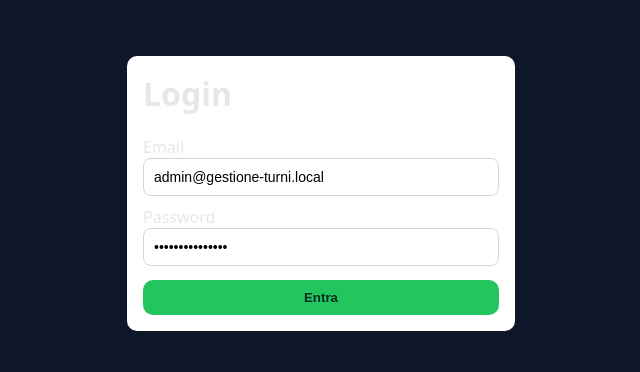
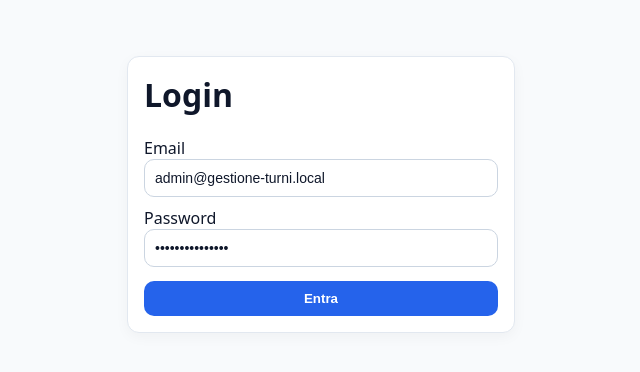
Before and after one commit to vittorio-palmieri/gestione-turni, a Next.js app in the folder frontend/: page /login in a window 1280 px wide. Shown: the top 372 px of the page, without its empty margins (319-959 px from the left). Built offline with nearby package versions, Linux system fonts and the light colour scheme.

Commit message:
Tema blu definitivo

```diff
--- a/frontend/styles/globals.css
+++ b/frontend/styles/globals.css
@@ -1,182 +1,171 @@
 /* ===============================
-   BASE
+   THEME: Blu moderno (definitivo)
 ================================ */
-* {
-  box-sizing: border-box;
+:root{
+  --bg: #f8fafc;
+  --card: #ffffff;
+  --text: #0f172a;
+  --muted: #475569;
+  --border: #e2e8f0;
+
+  --primary: #2563eb;
+  --primary-hover: #1d4ed8;
+
+  --danger: #dc2626;
+  --danger-hover: #b91c1c;
+
+  --sidebar: #0f172a;
+  --sidebar-hover: #1e293b;
+
+  --badge-bg: #e0e7ff;
+  --badge-text: #1e40af;
+
+  --alert-bg: #fee2e2;
+  --alert-text: #991b1b;
+
+  --warn-bg: #fef3c7;
+  --warn-text: #92400e;
 }
 
-body {
-  margin: 0;
-  font-family: system-ui, -apple-system, BlinkMacSystemFont, "Segoe UI",
-    Roboto, Oxygen, Ubuntu, Cantarell, "Open Sans", "Helvetica Neue",
-    sans-serif;
-  background-color: #f8fafc;
-  color: #0f172a;
+*{ box-sizing:border-box; }
+
+body{
+  margin:0;
+  font-family: system-ui,-apple-system,BlinkMacSystemFont,"Segoe UI",Roboto,Oxygen,Ubuntu,Cantarell,"Open Sans","Helvetica Neue",sans-serif;
+  background: var(--bg);
+  color: var(--text);
 }
 
 /* ===============================
-   LAYOUT
+   CARDS / LAYOUT
 ================================ */
-.sidebar {
-  background-color: #1e293b;
-  color: #ffffff;
+.card{
+  background: var(--card);
+  border: 1px solid var(--border);
+  border-radius: 12px;
+  padding: 16px;
+  box-shadow: 0 4px 14px rgba(0,0,0,0.04);
 }
 
-.sidebar a {
+/* Sidebar (se la tua sidebar usa class "sidebar") */
+.sidebar{
+  background: var(--sidebar);
+  color: #fff;
+}
+
+.sidebar a{
   color: #e5e7eb;
-  text-decoration: none;
+  text-decoration:none;
 }
 
 .sidebar a.active,
-.sidebar a:hover {
-  background-color: #334155;
-  border-radius: 6px;
+.sidebar a:hover{
+  background: var(--sidebar-hover);
+  border-radius: 8px;
 }
 
 /* ===============================
-   CARDS
+   BUTTONS
 ================================ */
-.card {
-  background-color: #ffffff;
+.btn{
+  border: 0;
   border-radius: 10px;
-  padding: 16px;
-  box-shadow: 0 4px 12px rgba(0, 0, 0, 0.05);
+  padding: 10px 16px;
+  font-weight: 700;
+  cursor: pointer;
+  transition: background-color .15s ease, transform .05s ease;
+}
+
+.btn:active{ transform: scale(0.98); }
+
+.btn.primary{
+  background: var(--primary);
+  color: #fff;
+}
+.btn.primary:hover{ background: var(--primary-hover); }
+
+.btn.danger{
+  background: var(--danger);
+  color: #fff;
+}
+.btn.danger:hover{ background: var(--danger-hover); }
+
+.btn.secondary{
+  background: #e5e7eb;
+  color: var(--text);
+}
+.btn.secondary:hover{ background: #d1d5db; }
+
+/* ===============================
+   INPUTS
+================================ */
+.input, select{
+  width: 100%;
+  padding: 10px;
+  border-radius: 10px;
+  border: 1px solid #cbd5e1;
+  font-size: 14px;
+  background: #fff;
+  color: var(--text);
+}
+
+.input:focus, select:focus{
+  outline: none;
+  border-color: var(--primary);
+  box-shadow: 0 0 0 2px rgba(37,99,235,0.25);
 }
 
 /* ===============================
-   BOTTONI
+   TABLES
 ================================ */
-.btn {
-  border: none;
-  border-radius: 8px;
-  padding: 10px 16px;
-  cursor: pointer;
-  font-weight: 600;
-  transition: background-color 0.2s ease, transform 0.1s ease;
-}
-
-.btn:active {
-  transform: scale(0.97);
-}
-
-.btn.primary {
-  background-color: #2563eb;
-  color: #ffffff;
-}
-
-.btn.primary:hover {
-  background-color: #1d4ed8;
-}
-
-.btn.danger {
-  background-color: #dc2626;
-  color: #ffffff;
-}
-
-.btn.danger:hover {
-  background-color: #b91c1c;
-}
-
-.btn.secondary {
-  background-color: #e5e7eb;
-  color: #0f172a;
-}
-
-.btn.secondary:hover {
-  background-color: #d1d5db;
-}
-
-/* ===============================
-   INPUT
-================================ */
-.input,
-select {
-  width: 100%;
-  padding: 10px;
-  border-radius: 8px;
-  border: 1px solid #cbd5e1;
-  font-size: 14px;
-}
-
-.input:focus,
-select:focus {
-  outline: none;
-  border-color: #2563eb;
-  box-shadow: 0 0 0 1px #2563eb;
-}
-
-/* ===============================
-   TABELLE
-================================ */
-table {
-  width: 100%;
-  border-collapse: collapse;
-}
-
-th {
-  background-color: #f1f5f9;
+table{ width:100%; border-collapse:collapse; }
+th{
+  background: #f1f5f9;
   color: #334155;
   font-size: 13px;
   text-transform: uppercase;
   padding: 10px;
 }
+td{
+  padding: 10px;
+  border-bottom: 1px solid var(--border);
+}
+tr:hover td{ background: #f8fafc; }
 
-td {
-  padding: 10px;
-  border-bottom: 1px solid #e5e7eb;
+/* ===============================
+   BADGE / ALERTS
+================================ */
+.badge{
+  background: var(--badge-bg);
+  color: var(--badge-text);
+  padding: 4px 10px;
+  border-radius: 999px;
+  font-size: 12px;
+  font-weight: 800;
 }
 
-tr:hover td {
-  background-color: #f8fafc;
+.alert{
+  background: var(--alert-bg);
+  color: var(--alert-text);
+  border-radius: 10px;
+  padding: 12px;
+  border: 1px solid rgba(153,27,27,0.15);
 }
 
-/* ===============================
-   BADGE / STATUS
-================================ */
-.badge {
-  background-color: #e0e7ff;
-  color: #1e40af;
-  padding: 4px 8px;
-  border-radius: 999px;
-  font-size: 12px;
-  font-weight: 600;
-}
-
-.alert {
-  background-color: #fee2e2;
-  color: #991b1b;
-  border-radius: 8px;
+/* opzionale: avviso giallo (se vuoi usarlo) */
+.warn{
+  background: var(--warn-bg);
+  color: var(--warn-text);
+  border-radius: 10px;
   padding: 12px;
+  border: 1px solid rgba(146,64,14,0.15);
 }
 
 /* ===============================
    MOBILE
 ================================ */
-@media (max-width: 768px) {
-  .sidebar {
-    display: none;
-  }
-
-  .card {
-    padding: 12px;
-  }
-
-  .btn {
-    width: 100%;
-  }
+@media (max-width: 768px){
+  .sidebar{ display:none; }
+  .card{ padding: 12px; }
+  .btn{ width: 100%; }
 }
-body {
-  background: red !important;
-}
-/* === TEST THEME COLORS === */
-body {
-  background-color: #0f172a !important; /* blu scuro */
-  color: #e5e7eb !important;            /* grigio chiaro */
-}
-
-button,
-.btn {
-  background-color: #22c55e !important; /* verde */
-  color: #022c22 !important;
-  border-radius: 10px;
-}
```
